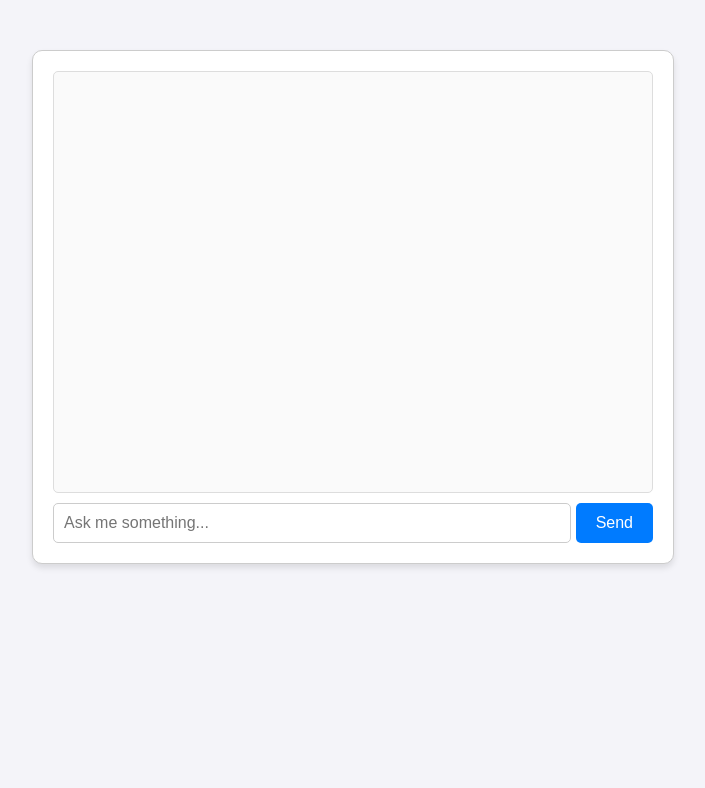
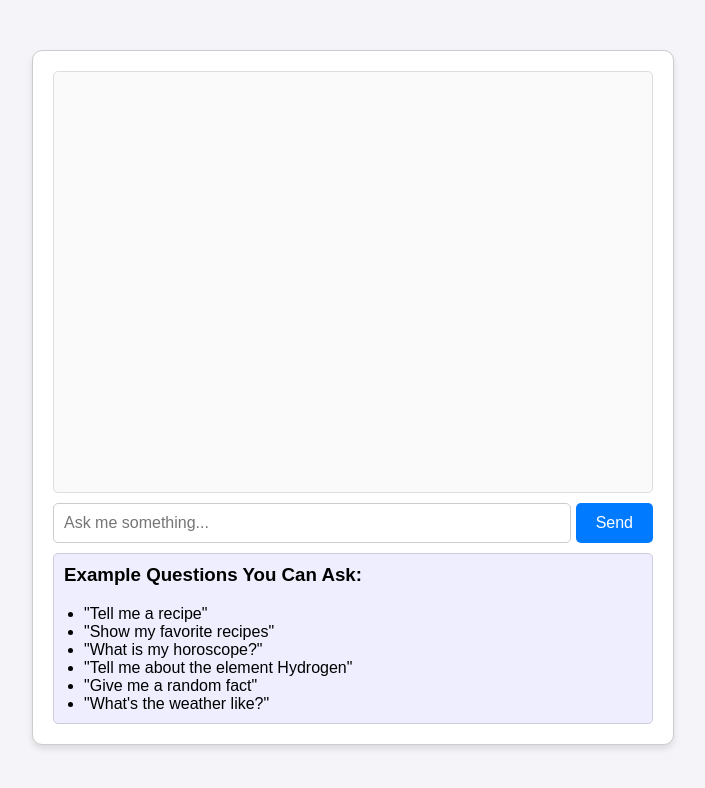
Before and after one commit to snappingThread/AIV2, a plain HTML site: page index.html in a window 1280 px wide. Shown: the whole page, without its empty margins (287-992 px from the left). Drawn offline with Linux system fonts and the light colour scheme.

Commit message:
Update index.html

```diff
--- a/index.html
+++ b/index.html
@@ -55,6 +55,20 @@
         #send-btn:hover {
             background: #0056b3;
         }
+        #query-list {
+            margin-top: 10px;
+            padding: 10px;
+            background-color: #eef;
+            border: 1px solid #ccd;
+            border-radius: 5px;
+        }
+        #query-list h3 {
+            margin-top: 0;
+        }
+        #query-list ul {
+            margin: 0;
+            padding-left: 20px;
+        }
     </style>
 </head>
 <body>
@@ -63,6 +77,17 @@
         <div id="input-section">
             <input type="text" id="user-input" placeholder="Ask me something...">
             <button id="send-btn">Send</button>
+        </div>
+        <div id="query-list">
+            <h3>Example Questions You Can Ask:</h3>
+            <ul>
+                <li>"Tell me a recipe"</li>
+                <li>"Show my favorite recipes"</li>
+                <li>"What is my horoscope?"</li>
+                <li>"Tell me about the element Hydrogen"</li>
+                <li>"Give me a random fact"</li>
+                <li>"What's the weather like?"</li>
+            </ul>
         </div>
     </div>
 
```
